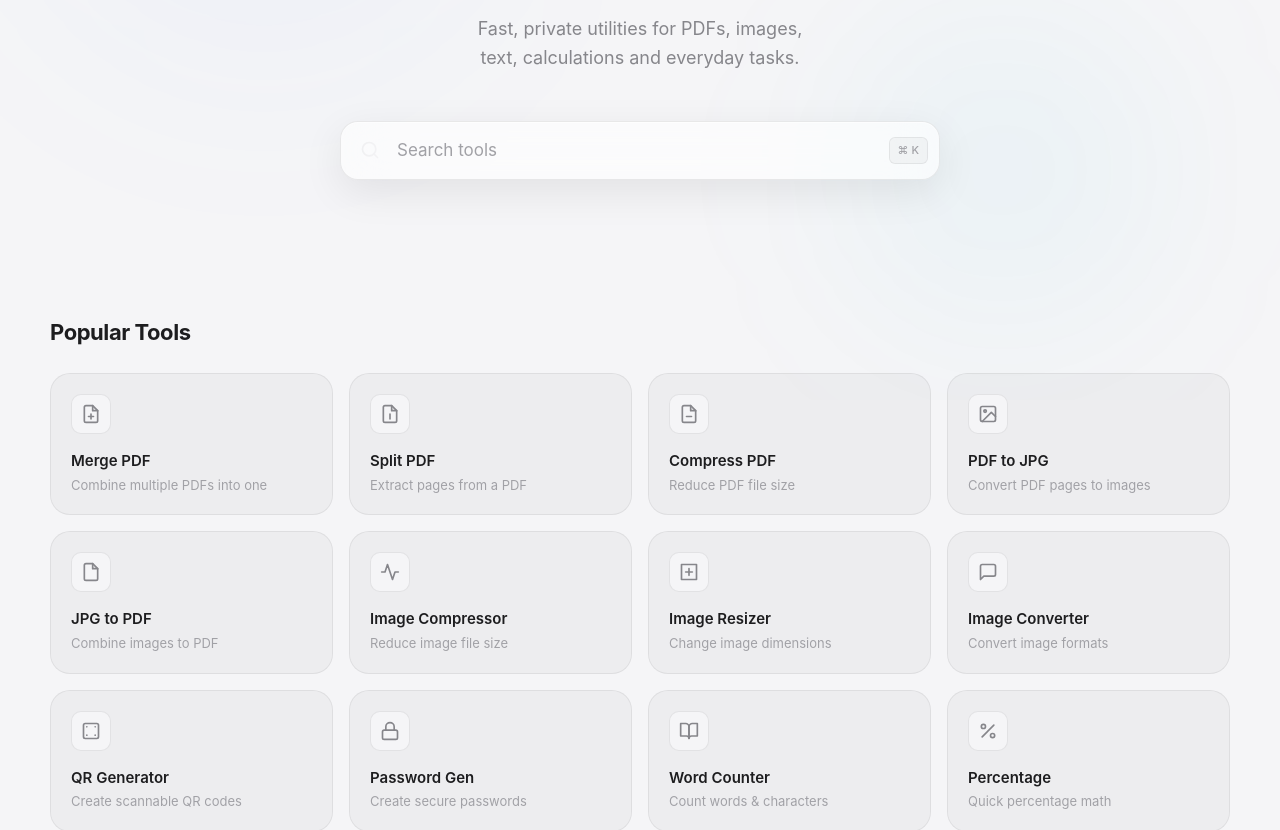
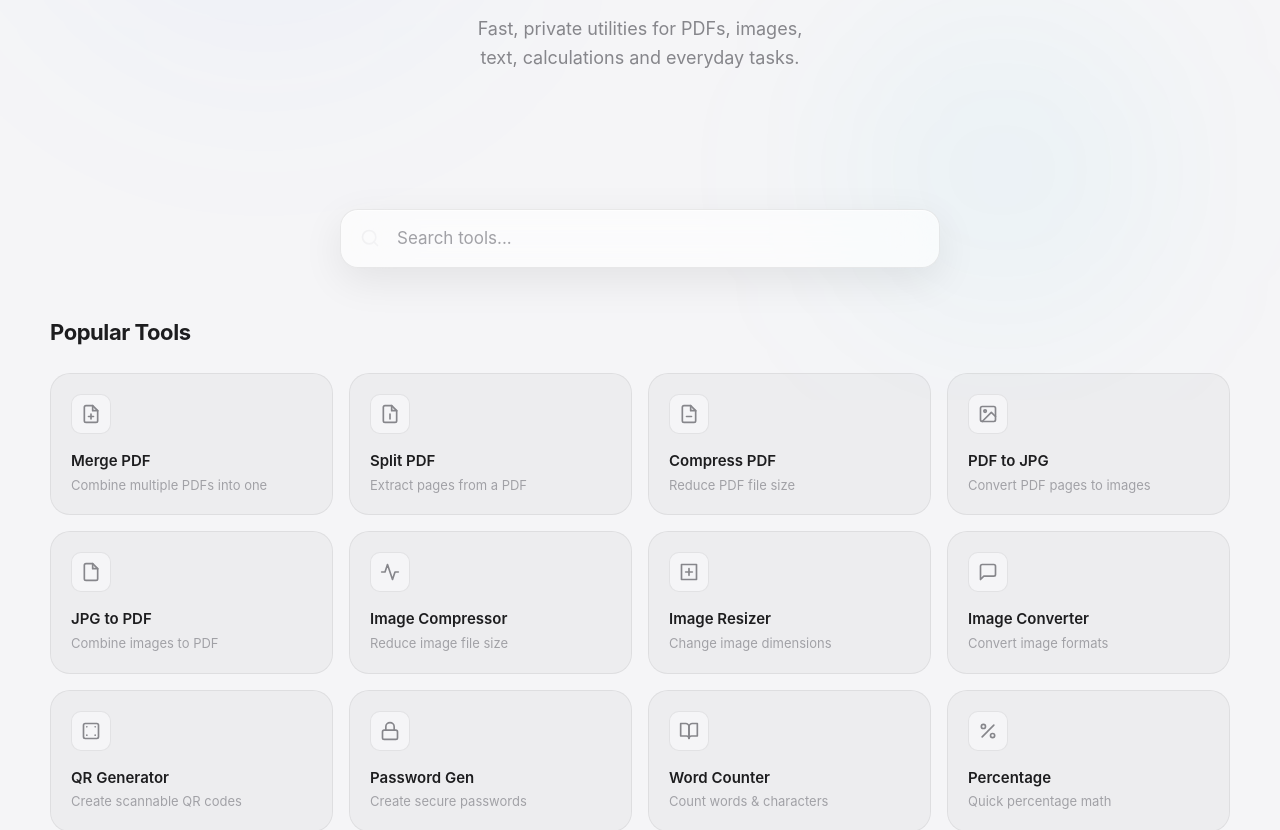
Before and after one commit to nosakhare-ezomo/tooldock, a Next.js app: page / in a window 1280 px wide. Shown: the part 400-1230 px from the top of the page. Built offline with nearby package versions, Linux system fonts and the light colour scheme.

Commit message:
Fix search, scroll navbar, and add back buttons

```diff
--- a/src/app/layout.tsx
+++ b/src/app/layout.tsx
@@ -10,7 +10,7 @@ export const metadata: Metadata = {
 
 function Navigation() {
   return (
-    <div className="fixed top-0 left-0 right-0 z-50 p-4 pt-4 md:pt-5 flex justify-center pointer-events-none">
+    <div className="absolute top-0 left-0 right-0 z-50 p-4 pt-4 md:pt-5 flex justify-center pointer-events-none">
       <nav className="pointer-events-auto liquid-glass rounded-[20px] px-5 py-0 h-[64px] flex items-center justify-between gap-8 w-full max-w-[1180px]">
         <Link href="/" className="font-semibold text-lg tracking-tight flex items-center gap-2.5 hover:opacity-80 transition-opacity">
           <div className="w-7 h-7 rounded-[8px] bg-black/20 dark:bg-white/10 shadow-inner flex items-center justify-center text-white border border-black/10 dark:border-white/10 relative overflow-hidden">
--- a/src/app/page.tsx
+++ b/src/app/page.tsx
@@ -1,5 +1,6 @@
 import React from "react";
 import Link from "next/link";
+import { SearchableToolGrid } from "@/components/SearchableToolGrid";
 
 const popularTools = [
   { name: "Merge PDF", desc: "Combine multiple PDFs into one", icon: <svg width="20" height="20" viewBox="0 0 24 24" fill="none" stroke="currentColor" strokeWidth="2" strokeLinecap="round" strokeLinejoin="round"><path d="M14 2H6a2 2 0 0 0-2 2v16a2 2 0 0 0 2 2h12a2 2 0 0 0 2-2V8z"></path><polyline points="14 2 14 8 20 8"></polyline><line x1="12" y1="18" x2="12" y2="12"></line><line x1="9" y1="15" x2="15" y2="15"></line></svg>, href: "/pdf/merge" },
@@ -34,49 +35,12 @@ export default function Home() {
           <span className="text-[var(--foreground-muted)]">No nonsense.</span>
         </h1>
 
-        <p className="text-lg text-[var(--foreground-secondary)] max-w-[600px] text-balance mb-12 leading-relaxed">
+        <p className="text-lg text-[var(--foreground-secondary)] max-w-[600px] text-balance mb-6 leading-relaxed">
           Fast, private utilities for PDFs, images, text, calculations and everyday tasks.
         </p>
-
-        {/* Search Field */}
-        <div className="w-full max-w-[600px] relative group">
-          <div className="absolute inset-y-0 left-5 flex items-center pointer-events-none text-[var(--foreground-muted)] group-focus-within:text-primary-500 transition-colors">
-            <svg width="20" height="20" viewBox="0 0 24 24" fill="none" stroke="currentColor" strokeWidth="2" strokeLinecap="round" strokeLinejoin="round"><circle cx="11" cy="11" r="8"></circle><line x1="21" y1="21" x2="16.65" y2="16.65"></line></svg>
-          </div>
-          <input
-            type="text"
-            placeholder="Search tools"
-            className="w-full pl-14 pr-16 py-4 text-[17px] rounded-[18px] liquid-glass placeholder:text-[var(--foreground-muted)] focus:outline-none focus:ring-1 focus:ring-primary-500/50 transition-all text-[var(--foreground)]"
-          />
-          <div className="absolute inset-y-0 right-3 flex items-center">
-             <div className="px-2 py-1 rounded-[6px] bg-[var(--card-bg)] border border-[var(--card-border)] text-[11px] font-medium text-[var(--foreground-muted)]">⌘ K</div>
-          </div>
-        </div>
       </section>
 
-      {/* Popular Tools Grid */}
-      <section className="w-full mt-10">
-        <h2 className="text-[22px] font-[650] mb-6 flex items-center gap-3 tracking-[-0.02em]">
-          Popular Tools
-        </h2>
-        <div className="grid grid-cols-1 sm:grid-cols-2 md:grid-cols-3 lg:grid-cols-4 gap-4">
-          {popularTools.map((tool) => (
-            <Link
-              key={tool.name}
-              href={tool.href}
-              className="liquid-glass-card p-5 flex flex-col items-start gap-4 group"
-            >
-              <div className="w-10 h-10 rounded-[10px] bg-[var(--background)] border border-[var(--glass-border)] flex items-center justify-center text-[var(--foreground-secondary)] group-hover:text-primary-500 transition-colors">
-                {tool.icon}
-              </div>
-              <div>
-                <h3 className="font-semibold text-[15px]">{tool.name}</h3>
-                <p className="text-[13px] text-[var(--foreground-muted)] mt-1 leading-snug">{tool.desc}</p>
-              </div>
-            </Link>
-          ))}
-        </div>
-      </section>
+      <SearchableToolGrid tools={popularTools} />
 
       {/* Local Processing Promise */}
       <section className="w-full mt-32 text-center flex flex-col items-center">
--- /dev/null
+++ b/src/components/SearchableToolGrid.tsx
@@ -0,0 +1,83 @@
+"use client";
+
+import React, { useState } from "react";
+import Link from "next/link";
+
+interface Tool {
+  name: string;
+  desc: string;
+  icon: React.ReactNode;
+  href: string;
+}
+
+interface SearchableToolGridProps {
+  tools: Tool[];
+}
+
+export function SearchableToolGrid({ tools }: SearchableToolGridProps) {
+  const [query, setQuery] = useState("");
+
+  const filteredTools = tools.filter(tool =>
+    tool.name.toLowerCase().includes(query.toLowerCase()) ||
+    tool.desc.toLowerCase().includes(query.toLowerCase())
+  );
+
+  return (
+    <div className="w-full flex flex-col items-center">
+      {/* Search Field */}
+      <div className="w-full max-w-[600px] relative group mb-12 mt-4">
+        <div className="absolute inset-y-0 left-5 flex items-center pointer-events-none text-[var(--foreground-muted)] group-focus-within:text-primary-500 transition-colors">
+          <svg width="20" height="20" viewBox="0 0 24 24" fill="none" stroke="currentColor" strokeWidth="2" strokeLinecap="round" strokeLinejoin="round"><circle cx="11" cy="11" r="8"></circle><line x1="21" y1="21" x2="16.65" y2="16.65"></line></svg>
+        </div>
+        <input
+          type="text"
+          placeholder="Search tools..."
+          value={query}
+          onChange={(e) => setQuery(e.target.value)}
+          className="w-full pl-14 pr-16 py-4 text-[17px] rounded-[18px] liquid-glass placeholder:text-[var(--foreground-muted)] focus:outline-none focus:ring-1 focus:ring-primary-500/50 transition-all text-[var(--foreground)]"
+        />
+        {query && (
+          <button
+            onClick={() => setQuery("")}
+            className="absolute inset-y-0 right-4 flex items-center text-[var(--foreground-muted)] hover:text-[var(--foreground)]"
+          >
+            <svg width="18" height="18" viewBox="0 0 24 24" fill="none" stroke="currentColor" strokeWidth="2" strokeLinecap="round" strokeLinejoin="round"><line x1="18" y1="6" x2="6" y2="18"></line><line x1="6" y1="6" x2="18" y2="18"></line></svg>
+          </button>
+        )}
+      </div>
+
+      {/* Tools Grid */}
+      <section className="w-full">
+        <h2 className="text-[22px] font-[650] mb-6 flex items-center gap-3 tracking-[-0.02em]">
+          {query ? "Search Results" : "Popular Tools"}
+        </h2>
+
+        {filteredTools.length > 0 ? (
+          <div className="grid grid-cols-1 sm:grid-cols-2 md:grid-cols-3 lg:grid-cols-4 gap-4">
+            {filteredTools.map((tool) => (
+              <Link
+                key={tool.name}
+                href={tool.href}
+                className="liquid-glass-card p-5 flex flex-col items-start gap-4 group"
+              >
+                <div className="w-10 h-10 rounded-[10px] bg-[var(--background)] border border-[var(--glass-border)] flex items-center justify-center text-[var(--foreground-secondary)] group-hover:text-primary-500 transition-colors">
+                  {tool.icon}
+                </div>
+                <div>
+                  <h3 className="font-semibold text-[15px]">{tool.name}</h3>
+                  <p className="text-[13px] text-[var(--foreground-muted)] mt-1 leading-snug">{tool.desc}</p>
+                </div>
+              </Link>
+            ))}
+          </div>
+        ) : (
+          <div className="w-full py-12 flex flex-col items-center text-center liquid-glass-panel rounded-2xl">
+            <svg width="48" height="48" viewBox="0 0 24 24" fill="none" stroke="currentColor" strokeWidth="1" strokeLinecap="round" strokeLinejoin="round" className="text-[var(--foreground-muted)] mb-4"><circle cx="11" cy="11" r="8"></circle><line x1="21" y1="21" x2="16.65" y2="16.65"></line></svg>
+            <h3 className="font-semibold text-lg mb-2">No tools found</h3>
+            <p className="text-[var(--foreground-muted)] text-sm">We couldn&apos;t find any tools matching &quot;{query}&quot;.</p>
+          </div>
+        )}
+      </section>
+    </div>
+  );
+}
--- a/src/components/ToolLayout.tsx
+++ b/src/components/ToolLayout.tsx
@@ -22,13 +22,12 @@ export function ToolLayout({
 }: ToolLayoutProps) {
   return (
     <div className="flex flex-col items-center pb-24 w-full">
-      {/* Breadcrumb */}
-      <nav className="w-full max-w-[800px] mb-6 mt-4 flex items-center gap-2 text-sm text-[var(--foreground-muted)]">
-        <Link href="/" className="hover:text-[var(--foreground)] transition-colors">Tools</Link>
-        <span className="opacity-50">/</span>
-        <Link href={categoryHref} className="hover:text-[var(--foreground)] transition-colors">{category}</Link>
-        <span className="opacity-50">/</span>
-        <span className="text-[var(--foreground)] font-medium">{title}</span>
+      {/* Back Button */}
+      <nav className="w-full max-w-[800px] mb-6 mt-2 flex items-center">
+        <Link href={categoryHref} className="flex items-center gap-1.5 text-primary-500 hover:opacity-80 transition-opacity font-medium text-[17px]">
+          <svg width="22" height="22" viewBox="0 0 24 24" fill="none" stroke="currentColor" strokeWidth="2.5" strokeLinecap="round" strokeLinejoin="round"><path d="M15 18l-6-6 6-6"/></svg>
+          Back
+        </Link>
       </nav>
 
       {/* Header */}
```
